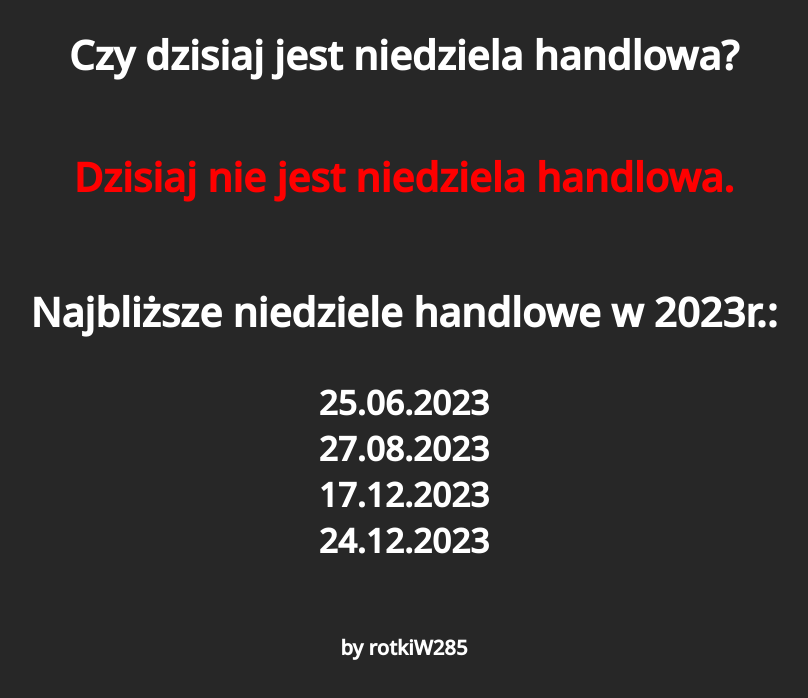
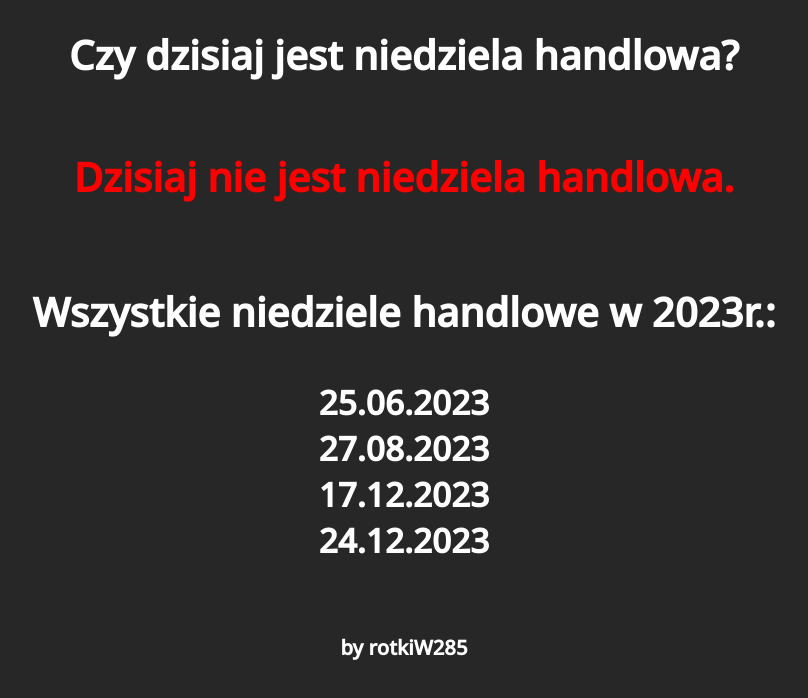
Before and after one commit to rotkiW285/niedzielehandlowe, a plain HTML site: page index.html in a window 1280 px wide. Shown: the whole page, without its empty margins (236-1044 px from the left). Drawn offline with Linux system fonts and the light colour scheme.

Commit message:
Adding a favicon & Change "najbliższe" to "wszystkie"

```diff
--- a/index.html
+++ b/index.html
@@ -10,7 +10,7 @@
 <h1>Czy dzisiaj jest niedziela handlowa?</h1>
 
 <script src="script.js"></script>
-<p class="nnh">Najbliższe niedziele handlowe w 2023r.:</p>
+<p class="nnh">Wszystkie niedziele handlowe w 2023r.:</p>
 <li>25.06.2023</li>
 <li>27.08.2023</li>
 <li>17.12.2023</li>
```
Also changed, not shown: favicon/android-chrome-192x192.png (added), favicon/android-chrome-512x512.png (added), favicon/apple-touch-icon.png (added), favicon/favicon-16x16.png (added), favicon/favicon-32x32.png (added), favicon/favicon.ico (added), favicon/site.webmanifest (added).
